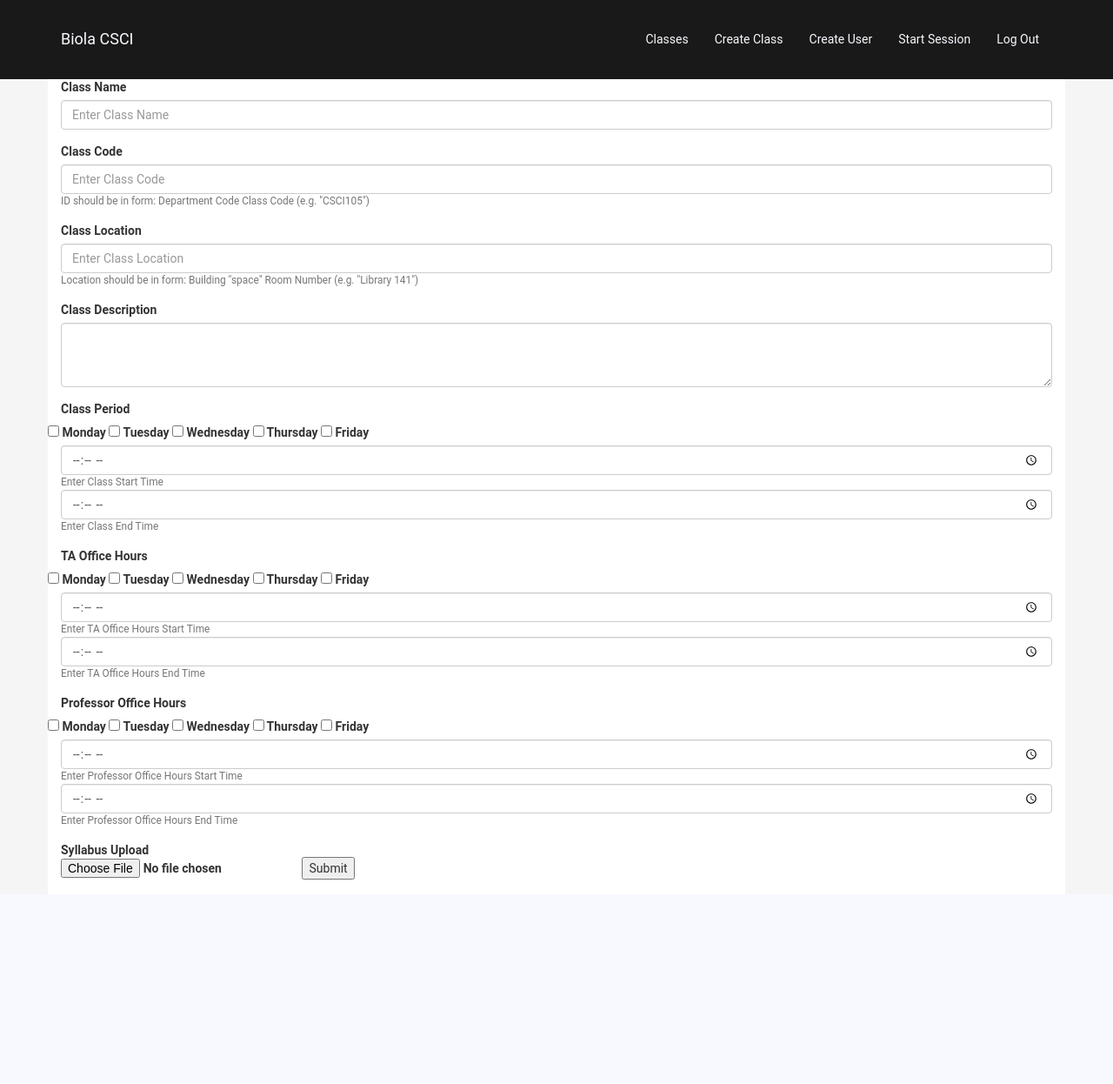
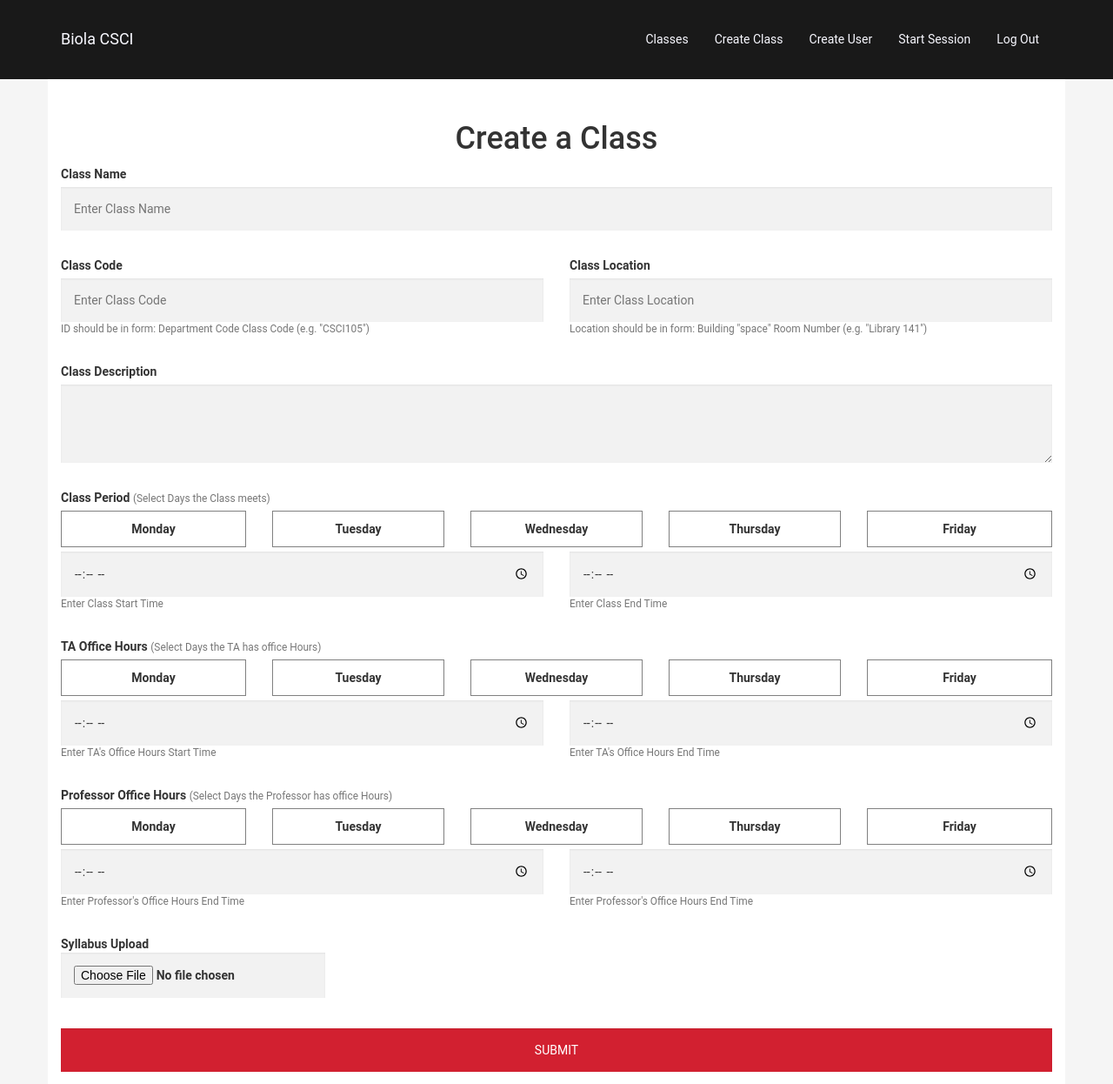
Before and after one commit to franknavarro/BiolaCSCI, a PHP site: page /ClassForm.php in a window 1280 px wide. Shown: the whole page at 87% size. Before the commit the page ends 1011 px from the top, so only its background shows below. Run offline with PHP 8.4, Linux system fonts and the light colour scheme; a user stored in the database is signed in; some libraries are stand-ins or nearby versions.

Commit message:
ClassForm Styled

```diff
--- a/ClassForm.php
+++ b/ClassForm.php
@@ -1,177 +1,221 @@
-<?php include 'templates\header.php'; ?>
 <?php if ($_SERVER['REQUEST_METHOD'] == 'GET') { ?>
-  <html>
-  <body>
+<?php include 'templates/header.php'; ?>
+
+<link type="text/css" href="css/style.css">
+<div id="classform">
+
     <div class="row">
-      <div class="col-md-12">
+
+        <h1 style="text-align:center;">Create a Class</h1>
+
         <form action="<?php echo htmlentities($_SERVER['SCRIPT_NAME']) ?>" enctype="multipart/form-data" method="post">
+
             <!--Class Name Input-->
             <div class="form-group">
                 <label for="className">Class Name</label>
-            <input type="text" class="form-control" name="className" placeholder="Enter Class Name">
+                <input type="text" name="className" placeholder="Enter Class Name">
             </div>
 
             <!-- Class Code Input-->
+            <div class="col-sm-6 left-most">
                 <div class="form-group">
                     <label for="className">Class Code</label>
-            <input type="text" class="form-control" name="classCode" aria-describedby="idHelp" placeholder="Enter Class Code">
+                    <input type="text" name="classCode" aria-describedby="idHelp" placeholder="Enter Class Code">
                     <small id="idHelp" class="form-text text-muted">ID should be in form: Department Code Class Code (e.g. "CSCI105")</small>
+                </div>
             </div>
 
             <!--Class Location Input-->
+            <div class="col-sm-6 right-most">
                 <div class="form-group">
                     <label for="classLocation">Class Location</label>
-            <input type="text" class="form-control" name="classLocation" aria-describedby="locationHelp" placeholder="Enter Class Location">
+                    <input type="text" name="classLocation" aria-describedby="locationHelp" placeholder="Enter Class Location">
                     <small id="locationHelp" class="form-text text-muted">Location should be in form: Building "space" Room Number (e.g. "Library 141")</small>
+                </div>
             </div>
 
             <!-- Class Description Input-->
             <div class="form-group">
                 <label for="exampleTextarea">Class Description</label>
-            <textarea class="form-control" id="classDescription" name="classDescription" rows="3"></textarea>
+                <textarea id="classDescription" name="classDescription" rows="3"></textarea>
             </div>
 
             <!--Class Period input-->
             <div class="form-group">
                 <label for="classTime">Class Period</label>
+                <small class="form-text text-muted">(Select Days the Class meets)</small>
                 <div class="row">
                     <!--Monday check box-->
-              <label class="custom-control custom-checkbox-inline">
-                <input name="Monday" type="checkbox" class="custom-control-input" value="M">
-                <span class="custom-control-description">Monday</span>
-                <span class="custom-control-indicator"></span>
+                    <div class="col-sm-dow left-most">
+                        <label class="checkboxFullBox">
+                        <input name="Monday" type="checkbox" class="fullCheckbox" value="M">
+                        <span class="checkboxText">Monday</span>
                         </label>
+                    </div>
                     <!--Tuesday check Box-->
-              <label class="custom-control custom-checkbox-inline">
-                <input name="Tuesday" type="checkbox" class="custom-control-input" value="T">
-                <span class="custom-control-description">Tuesday</span>
-                <span class="custom-control-indicator"></span>
+                    <div class="col-sm-dow">
+                        <label class="checkboxFullBox">
+                        <input name="Tuesday" type="checkbox" class="fullCheckbox" value="T">
+                        <span class="checkboxText">Tuesday</span>
                         </label>
+                    </div>
                     <!--Wednesday check Box-->
-              <label class="custom-control custom-checkbox-inline">
-                <input name="Wednesday" type="checkbox" class="custom-control-input" value="W">
-                <span class="custom-control-description">Wednesday</span>
-                <span class="custom-control-indicator"></span>
+                    <div class="col-sm-dow">
+                        <label class="checkboxFullBox">
+                        <input name="Wednesday" type="checkbox" class="fullCheckbox" value="W">
+                        <span class="checkboxText">Wednesday</span>
                         </label>
+                    </div>
                     <!--Thursday check Box-->
-              <label class="custom-control custom-checkbox-inline">
-                <input name="Thursday" type="checkbox" class="custom-control-input" value="Tr">
-                <span class="custom-control-description">Thursday</span>
-                <span class="custom-control-indicator"></span>
+                    <div class="col-sm-dow">
+                        <label class="checkboxFullBox">
+                        <input name="Thursday" type="checkbox" class="fullCheckbox" value="Tr">
+                        <span class="checkboxText">Thursday</span>
                         </label>
+                    </div>
                     <!--Friday check Box-->
-              <label class="custom-control custom-checkbox-inline">
-                <input name="Friday" type="checkbox" class="custom-control-input" value="F">
-                <span class="custom-control-description">Friday</span>
-                <span class="custom-control-indicator"></span>
+                    <div class="col-sm-dow right-most">
+                        <label class="checkboxFullBox">
+                        <input name="Friday" type="checkbox" class="fullCheckbox" value="F">
+                        <span class="checkboxText">Friday</span>
                         </label>
+                    </div>
                 </div>
 
                 <!--Enter the class start time-->
-            <input class="form-control" type="time" id="classStartTime" name="classStartTime" aria-describedby="startTimeHelp">
-            <small id="startTimeHelp" class="form-text text-muted">Enter Class Start Time</small>
+                <div class="row">
+                    <div class="col-sm-6 left-most">
+                        <input type="time" id="classStartTime" name="classStartTime" aria-describedby="startTimeHelp" placeholder="Enter Start Time">
+                        <small class="form-text text-muted timeTextPlaceholder">Enter Class Start Time</small>
+                    </div>
 
                     <!-- Enter the Class end time-->
-            <input class="form-control" type="time" id="classEndTime" name="classEndTime" aria-describedby="endTimeHelp">
-            <small id="endTimeHelp" class="form-text text-muted">Enter Class End Time</small>
+                    <div class="col-sm-6 right-most">
+                        <input type="time" id="classEndTime" name="classEndTime" aria-describedby="endTimeHelp" placeholder="Enter End Time">
+                        <small class="form-text text-muted timeTextPlaceholder">Enter Class End Time</small>
+                    </div>
+                </div>
             </div>
 
             <div class="form-group">
                 <label for="taHoursStartTime">TA Office Hours</label>
+                <small class="form-text text-muted">(Select Days the TA has office Hours)</small>
                 <div class="row">
                     <!--Monday check box-->
-              <label class="custom-control custom-checkbox-inline">
-                <input name="taMonday" type="checkbox" class="custom-control-input" value="M">
-                <span class="custom-control-description">Monday</span>
-                <span class="custom-control-indicator"></span>
-              </label>
-              <!--Tuesday check Box-->
-              <label class="custom-control custom-checkbox-inline">
-                <input name="taTuesday" type="checkbox" class="custom-control-input" value="T">
-                <span class="custom-control-description">Tuesday</span>
-                <span class="custom-control-indicator"></span>
-              </label>
-              <!--Wednesday check Box-->
-              <label class="custom-control custom-checkbox-inline">
-                <input name="taWednesday" type="checkbox" class="custom-control-input" value="W">
-                <span class="custom-control-description">Wednesday</span>
-                <span class="custom-control-indicator"></span>
-              </label>
-              <!--Thursday check Box-->
-              <label class="custom-control custom-checkbox-inline">
-                <input name="taThursday" type="checkbox" class="custom-control-input" value="Tr">
-                <span class="custom-control-description">Thursday</span>
-                <span class="custom-control-indicator"></span>
-              </label>
-              <!--Friday check Box-->
-              <label class="custom-control custom-checkbox-inline">
-                <input name="taFriday" type="checkbox" class="custom-control-input" value="F">
-                <span class="custom-control-description">Friday</span>
-                <span class="custom-control-indicator"></span>
+                    <div class="col-sm-dow left-most">
+                        <label class="checkboxFullBox">
+                        <input name="taMonday" type="checkbox" class="fullCheckbox" value="M">
+                        <span class="checkboxText">Monday</span>
                         </label>
                     </div>
+                    <!--Tuesday check Box-->
+                    <div class="col-sm-dow">
+                        <label class="checkboxFullBox">
+                        <input name="taTuesday" type="checkbox" class="fullCheckbox" value="T">
+                        <span class="checkboxText">Tuesday</span>
+                        </label>
+                    </div>
+                    <!--Wednesday check Box-->
+                    <div class="col-sm-dow">
+                        <label class="checkboxFullBox">
+                        <input name="taWednesday" type="checkbox" class="fullCheckbox" value="W">
+                        <span class="checkboxText">Wednesday</span>
+                        </label>
+                    </div>
+                    <!--Thursday check Box-->
+                    <div class="col-sm-dow">
+                        <label class="checkboxFullBox">
+                        <input name="taThursday" type="checkbox" class="fullCheckbox" value="Tr">
+                        <span class="checkboxText">Thursday</span>
+                        </label>
+                    </div>
+                    <!--Friday check Box-->
+                    <div class="col-sm-dow right-most">
+                        <label class="checkboxFullBox">
+                        <input name="taFriday" type="checkbox" class="fullCheckbox" value="F">
+                        <span class="checkboxText">Friday</span>
+                        </label>
+                    </div>
+                </div>
                     <!--Enter the taHours start time-->
-            <input class="form-control" type="time" id="taHoursStartTime" name="taHoursStartTime" aria-describedby="startTimeHelp">
-            <small id="startTimeHelp" class="form-text text-muted">Enter TA Office Hours Start Time</small>
+                    <div class="row">
+                        <div class="col-sm-6 left-most">
+                            <input type="time" id="taHoursStartTime" name="taHoursStartTime" aria-describedby="startTimeHelp" placeholder="Enter Start Time">
+                            <small class="form-text text-muted timeTextPlaceholder">Enter TA's Office Hours Start Time</small>
+                        </div>
 
                         <!-- Enter the taHours end time-->
-            <input class="form-control" type="time" id="taHoursEndTime" name="taHoursEndTime" aria-describedby="endTimeHelp">
-            <small id="endTimeHelp" class="form-text text-muted">Enter TA Office Hours End Time</small>
+                        <div class="col-sm-6 right-most">
+                            <input type="time" id="taHoursEndTime" name="taHoursEndTime" aria-describedby="endTimeHelp" placeholder="Enter End Time">
+                            <small class="form-text text-muted timeTextPlaceholder">Enter TA's Office Hours End Time</small>
+                        </div>
+                    </div>
                 </div>
 
                 <div class="form-group">
                     <label for="profHoursStartTime">Professor Office Hours</label>
+                    <small class="form-text text-muted">(Select Days the Professor has office Hours)</small>
                     <div class="row">
                         <!--Monday check box-->
-              <label class="custom-control custom-checkbox-inline">
-                <input name="profMonday" type="checkbox" class="custom-control-input" value="M">
-                <span class="custom-control-description">Monday</span>
-                <span class="custom-control-indicator"></span>
-              </label>
-              <!--Tuesday check Box-->
-              <label class="custom-control custom-checkbox-inline">
-                <input name="profTuesday" type="checkbox" class="custom-control-input" value="T">
-                <span class="custom-control-description">Tuesday</span>
-                <span class="custom-control-indicator"></span>
-              </label>
-              <!--Wednesday check Box-->
-              <label class="custom-control custom-checkbox-inline">
-                <input name="profWednesday" type="checkbox" class="custom-control-input" value="W">
-                <span class="custom-control-description">Wednesday</span>
-                <span class="custom-control-indicator"></span>
-              </label>
-              <!--Thursday check Box-->
-              <label class="custom-control custom-checkbox-inline">
-                <input name="profThursday" type="checkbox" class="custom-control-input" value="Tr">
-                <span class="custom-control-description">Thursday</span>
-                <span class="custom-control-indicator"></span>
-              </label>
-              <!--Friday check Box-->
-              <label class="custom-control custom-checkbox-inline">
-                <input name="profFriday" type="checkbox" class="custom-control-input" value="F">
-                <span class="custom-control-description">Friday</span>
-                <span class="custom-control-indicator"></span>
+                        <div class="col-sm-dow left-most">
+                            <label class="checkboxFullBox">
+                            <input name="profMonday" type="checkbox" class="fullCheckbox" value="M">
+                            <span class="checkboxText">Monday</span>
                             </label>
                         </div>
-            <!--Enter the taHours start time-->
-            <input class="form-control" type="time" id="profHoursStartTime" name="profHoursStartTime" aria-describedby="startTimeHelp">
-            <small id="startTimeHelp" class="form-text text-muted">Enter Professor Office Hours Start Time</small>
+                        <!--Tuesday check Box-->
+                        <div class="col-sm-dow">
+                            <label class="checkboxFullBox">
+                            <input name="profTuesday" type="checkbox" class="fullCheckbox" value="T">
+                            <span class="checkboxText">Tuesday</span>
+                            </label>
+                        </div>
+                        <!--Wednesday check Box-->
+                        <div class="col-sm-dow">
+                            <label class="checkboxFullBox">
+                            <input name="profWednesday" type="checkbox" class="fullCheckbox" value="W">
+                            <span class="checkboxText">Wednesday</span>
+                            </label>
+                        </div>
+                        <!--Thursday check Box-->
+                        <div class="col-sm-dow">
+                            <label class="checkboxFullBox">
+                            <input name="profThursday" type="checkbox" class="fullCheckbox" value="Tr">
+                            <span class="checkboxText">Thursday</span>
+                            </label>
+                        </div>
+                        <!--Friday check Box-->
+                        <div class="col-sm-dow right-most">
+                            <label class="checkboxFullBox">
+                            <input name="profFriday" type="checkbox" class="fullCheckbox" value="F">
+                            <span class="checkboxText">Friday</span>
+                            </label>
+                        </div>
+                    </div>
+                    <!--Enter the Professor's start time-->
+                    <div class="row">
+                        <div class="col-sm-6 left-most">
+                            <input type="time" id="profHoursStartTime" name="profHoursStartTime" aria-describedby="startTimeHelp" placeholder="Enter Start Time">
+                            <small class="form-text text-muted timeTextPlaceholder">Enter Professor's Office Hours End Time</small>
+                        </div>
 
-            <!-- Enter the taHours end time-->
-            <input class="form-control" type="time" id="profHoursEndTime" name="profHoursEndTime" aria-describedby="endTimeHelp">
-            <small id="endTimeHelp" class="form-text text-muted">Enter Professor Office Hours End Time</small>
+
+                        <!-- Enter the Professor's end time-->
+                        <div class="col-sm-6 right-most">
+                            <input type="time" id="profHoursEndTime" name="profHoursEndTime" aria-describedby="endTimeHelp" placeholder="Enter End Time">
+                            <small class="form-text text-muted timeTextPlaceholder">Enter Professor's Office Hours End Time</small>
+                        </div>
+                    </div>
                 </div>
                 <!--Syllabus Upload-->
                 <label class="custom-file">Syllabus Upload
                     <input type="file" id="syllabus" name="syllabus" class="custom-file-input">
                 <span class="custom-file-control"></span>
                 </label>
-          <input type="submit">
+                <input type="submit" class="submit-button">
         </form>
         </div>
     </div>
-  </body>
-</html>
 
     <?php }
 else {
@@ -299,14 +343,4 @@
 
 $contents = '<?php $currentClass = ';
 $contents .= $class_key;
-        $contents .= '; include "../templates/class.php";?>';
-
-      file_put_contents($file, $contents, LOCK_EX);
-    }
-
-    else{
-      echo '<br>Class Not Created<br>';
-    }
-  }
-  include 'templates\footer.php';
-?>
+$contents .= '; include "../templates/class.php";?>'; file_put_contents($file, $contents, LOCK_EX); } else{ echo '<br>Class Not Created<br>'; } } include 'templates/footer.php'; ?>
--- a/css/classroom.css
+++ b/css/classroom.css
@@ -20,10 +20,13 @@ Code Collaboration Page w/ CodeMirror
 #langLabel {
     float: left;
     padding-right: 10px;
+    width: 127px;
+    font-size: 14px;
+    white-space: none;
 }
 
 #langSelector {
-    width: calc(100% - 126.75px);
+    width: calc(100% - 147px);
 }
 
 @media (min-width:768px) {
--- a/css/style.css
+++ b/css/style.css
@@ -92,7 +92,7 @@ Login Page
     text-align: center;
     box-shadow: 0 0 20px 0 rgba(0, 0, 0, 0.2), 0 5px 5px 0 rgba(0, 0, 0, 0.24);
 }
-.form input {
+input, textarea{
     font-family: "Roboto", sans-serif;
     outline: 0;
     background: #f2f2f2;
@@ -102,9 +102,16 @@ Login Page
     padding: 15px;
     box-sizing: border-box;
     font-size: 14px;
-    max-height: 50px;
+    box-shadow: inset 0 1px 2px rgba(27, 31, 35, 0.075);
 }
-.form .submit-button {
+
+input:focus,
+#classform input:focus, #classform textarea:focus {
+    box-shadow: none;
+}
+
+
+input.submit-button {
     font-family: "Roboto", sans-serif;
     text-transform: uppercase;
     outline: 0;
@@ -118,7 +125,7 @@ Login Page
     transition: all 0.3 ease;
     cursor: pointer;
 }
-.form .submit-button:hover,.form .submit-button:active,.form .submit-button:focus {
+.submit-button:hover,.form .submit-button:active,.form .submit-button:focus {
     background: var(--darker-main);
 }
 
@@ -517,3 +524,55 @@ Code Collaboration Page
         top: 90px;
     }
 }
+
+
+/*************** Forms ***************/
+
+#classform {
+    margin-top: 30px;
+}
+
+#classform .row, #classform input {
+    margin: 0;
+}
+
+#classform div.form-group,
+input#syllabus {
+    margin-bottom: 30px;
+}
+
+#classform textarea {
+    margin-bottom: 0px;
+}
+
+label.checkboxFullBox {
+    text-align: center;
+    border: 1px solid grey;
+    width: 100%;
+    padding: 10px;
+    cursor: pointer;
+    cursor: hand;
+}
+
+label.checkboxFullBox input[type="checkbox"] {
+    display: none;
+}
+
+.col-sm-dow {
+    width:100%;
+    padding: 0px 15px;
+}
+
+@media (min-width:768px) {
+    .col-sm-dow {
+        width: 20%;
+        float:left;
+    }
+
+    .row .left-most {
+        padding-left: 0px;
+    }
+    .row .right-most {
+        padding-right: 0px;
+    }
+}
--- a/templates/footer.php
+++ b/templates/footer.php
@@ -3,6 +3,7 @@
 
     <!-- jQuery -->
     <script src="/js/jquery.js"></script>
+    <script src="https://ajax.googleapis.com/ajax/libs/jqueryui/1.12.1/jquery-ui.min.js"></script>
 
     <!-- Custom Script -->
     <script src="/js/script.js"></script>
@@ -14,5 +15,6 @@
     <script src="/js/jquery.easing.min.js"></script>
     <script src="/js/navbar.js"></script>
 
+
 </body>
 </html>
```
Also changed, not shown: js/script.js (+26 -0 lines). Lines whose indentation alone changed are shown as unchanged.
